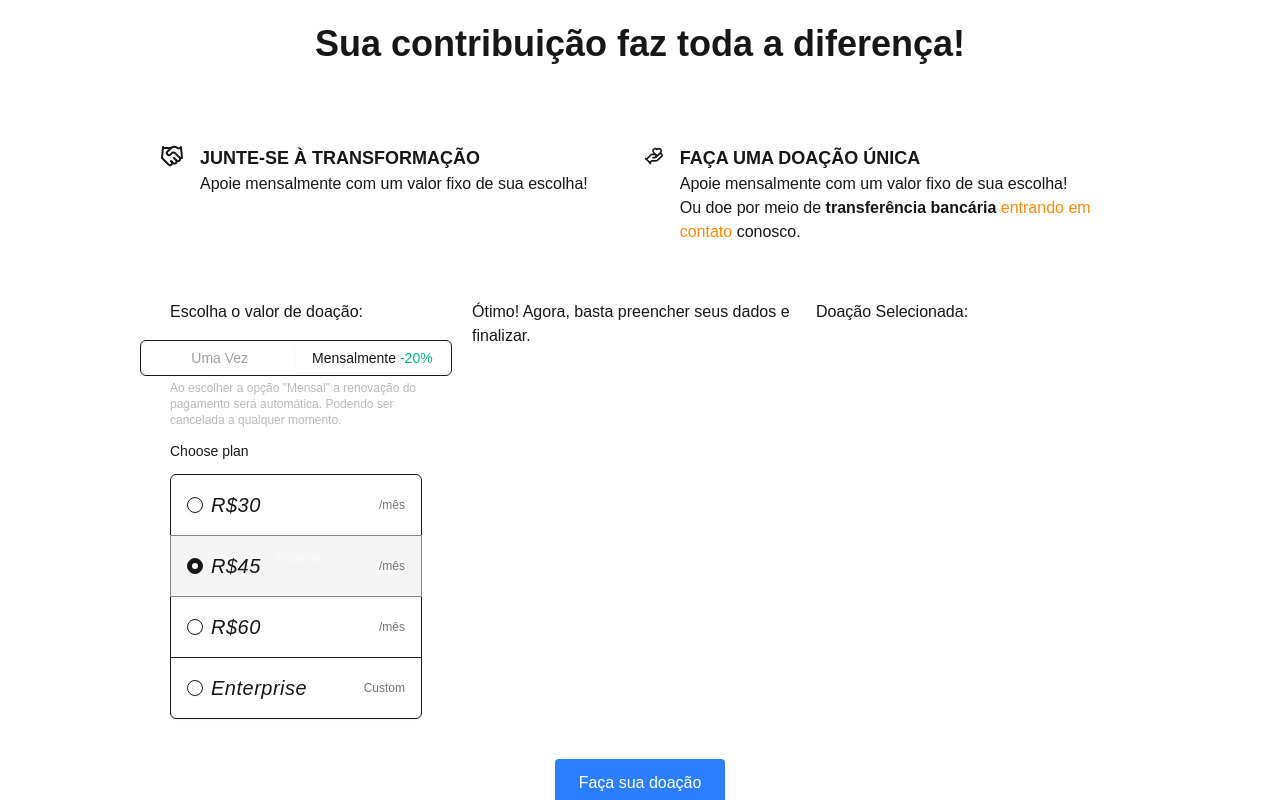
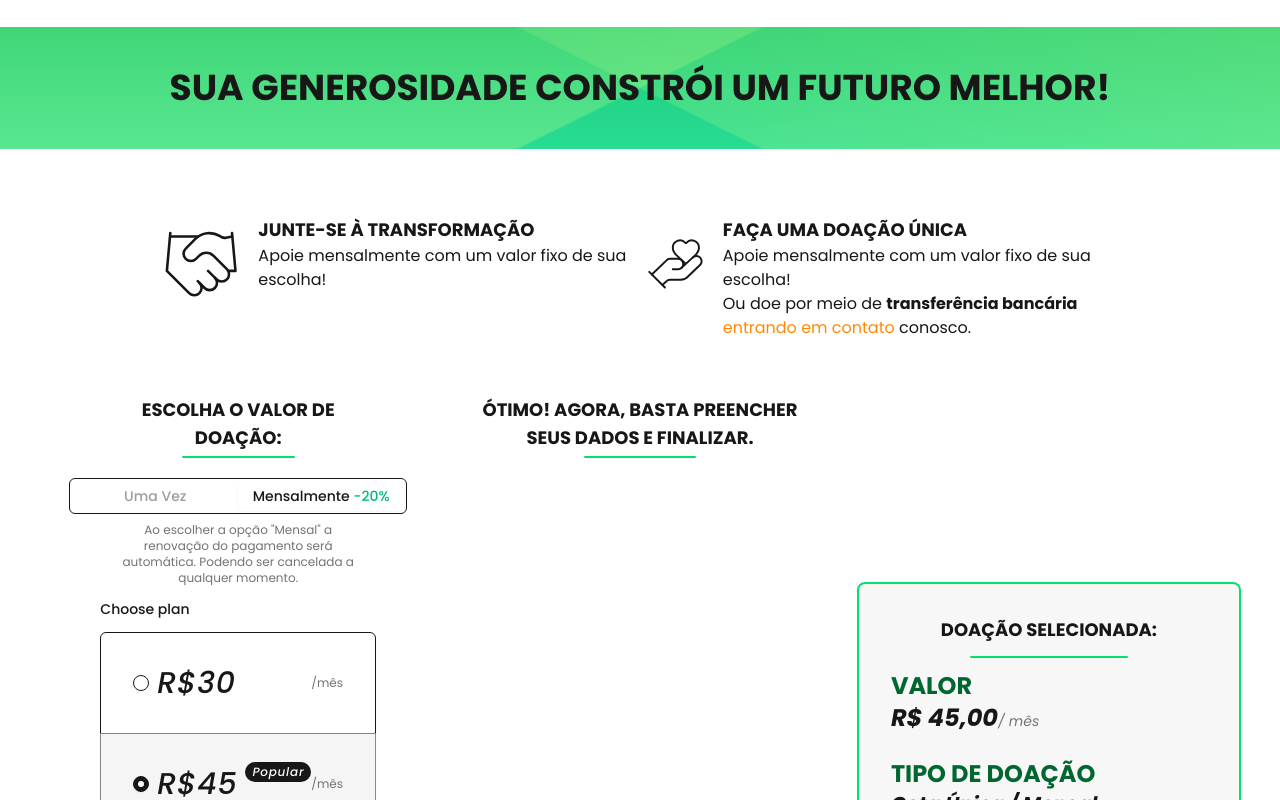
Before and after one commit to Serra-Jr-Engenharia/ProjetoTransformacaoBJJ, a Next.js app: page /doacao in a window 1280 px wide. Shown: the top 800 px of the page. Built offline with nearby package versions, Linux system fonts and the light colour scheme.

Commit message:
feat: donations page

```diff
--- a/src/app/doacao/page.tsx
+++ b/src/app/doacao/page.tsx
@@ -1,46 +1,102 @@
-import React from 'react'
-import { HandshakeIcon, HandHeartIcon } from 'lucide-react'
-import DonationSelector from '@/components/ui/DonationSelector'
+import React from "react";
+import { HandshakeIcon, HandHeartIcon } from "lucide-react";
+import DonationSelector from "@/components/ui/DonationSelector";
+import DonationHeroBG_URL from "@/../public/donation-hero.svg";
+import Image from "next/image";
 
 function Doacao() {
   return (
     <main className="flex min-h-screen flex-col items-center justify-between bg-background">
       <div className="flex flex-col items-center justify-center w-full min-h-screen gap-6">
-            <h1 className="text-4xl font-bold mb-4 py-6">Sua contribuição faz toda a diferença!</h1>
+        <div className="w-full h-44 flex items-center justify-center">
+          <Image alt="" src={DonationHeroBG_URL} className="absolute " />
+          <h1 className="text-4xl font-bold uppercase font-poppins w-full text-center z-1">
+            Sua generosidade constrói um futuro melhor!
+          </h1>
+        </div>
 
         <div id="info-container" className="w-3/4 grid grid-cols-2 gap-2 my-4">
           <div className="flex flex-row gap-4">
-                    <HandshakeIcon />
+            <HandshakeIcon size={96} absoluteStrokeWidth strokeWidth={3} />
             <div className="">
-                        <h3 className="uppercase font-bold text-lg">Junte-se à Transformação</h3>
+              <h3 className="uppercase font-bold text-lg">
+                Junte-se à Transformação
+              </h3>
               Apoie mensalmente com um valor fixo de sua escolha!
             </div>
           </div>
           <div className="flex flex-row gap-4">
-                    <HandHeartIcon />
+            <HandHeartIcon size={96} absoluteStrokeWidth strokeWidth={3} />
             <div className="">
-                        <h3 className="uppercase font-bold text-lg">Faça uma doação única</h3>
-                        Apoie mensalmente com um valor fixo de sua escolha!<br />
-                        Ou doe por meio de <strong>transferência bancária</strong> <span className="text-orange-400">entrando em contato</span> conosco.
+              <h3 className="uppercase font-bold text-lg">
+                Faça uma doação única
+              </h3>
+              Apoie mensalmente com um valor fixo de sua escolha!
+              <br />
+              Ou doe por meio de <strong>transferência bancária</strong>{" "}
+              <span className="text-orange-400">entrando em contato</span>{" "}
+              conosco.
             </div>
           </div>
         </div>
 
-            <div id="donation-container" className="grid grid-cols-3 gap-2 grid-rows-1 w-4/5 min-h-12">
-                <div className="min-h-48 py-4 bg-card flex items-center justify-center flex-col">
-                    <h3 className='text-left w-3/4'>Escolha o valor de doação:</h3>
+        <div
+          id="donation-container"
+          className="grid grid-cols-3 gap-8 grid-rows-1 w-11/12 min-h-12"
+        >
+          <div
+            id="donation-amount"
+            className="min-h-48 p-4 rounded-lg flex items-center justify-center flex-col"
+          >
+            <h3 className="text-center w-3/4 uppercase font-bold text-lg">
+              Escolha o valor de doação:
+            </h3>
+            <hr className="bg-green-400 w-1/3 h-0.5 my-1 rounded-full border-0" />
             <DonationSelector />
           </div>
-                <div className="min-h-48 py-4 bg-card">Ótimo! Agora, basta preencher  seus dados e finalizar.</div>
-                <div className="min-h-48 py-4 bg-card">Doação Selecionada:</div>
+
+          <div
+            id="info-form"
+            className="min-h-48 p-4 rounded-lg flex items-center justify-start flex-col"
+          >
+            <h3 className="text-center w-full uppercase font-bold text-lg">
+              Ótimo! Agora, basta preencher seus dados e finalizar.
+            </h3>
+            <hr className="bg-green-400 w-1/3 h-0.5 my-1 rounded-full border-0" />
           </div>
 
-            <a href="https://example.com/donate" className="px-6 py-3 bg-blue-500 text-white rounded hover:bg-blue-600">
-            Faça sua doação
-            </a>
+          <div id="donation-summary" className="m-auto">
+            <div className="p-8 w-96 bg-card rounded-lg flex items-center justify-start gap-2 flex-col border-2 border-green-400">
+              <h3 className="text-center w-full uppercase font-bold text-lg">
+                Doação Selecionada:
+              </h3>
+
+              <hr className="bg-green-400 w-1/2 h-0.5 my-1 rounded-full border-0" />
+
+              <div className="w-full">
+                <span className="w-full text-green-800 font-bold text-2xl uppercase">
+                  Valor
+                </span>
+                <p className="w-full italic">
+                  <span className="text-2xl font-bold">R$ 45,00</span>
+                  <span className="text-sm text-muted-foreground">/ mês</span>
+                </p>
+              </div>
+
+              <div className="w-full mt-4">
+                <span className="w-full text-green-800 font-bold text-2xl uppercase">
+                  Tipo de Doação
+                </span>
+                <p className="text-xl italic font-bold w-full">
+                  Cota Única / Mensal
+                </p>
+              </div>
+            </div>
+          </div>
+        </div>
       </div>
     </main>
-  )
+  );
 }
 
-export default Doacao
+export default Doacao;
--- a/src/app/globals.css
+++ b/src/app/globals.css
@@ -1,5 +1,5 @@
+@import url("https://fonts.googleapis.com/css2?family=Poppins:ital,wght@0,100;0,200;0,300;0,400;0,500;0,600;0,700;0,800;0,900;1,100;1,200;1,300;1,400;1,500;1,600;1,700;1,800;1,900&display=swap");
 @import "tailwindcss";
-
 
 :root {
   --background: #ffffff;
@@ -7,6 +7,7 @@
 }
 
 @theme inline {
+  --font-sans: "Poppins", sans-serif;
   --color-background: var(--background);
   --color-foreground: var(--foreground);
   --color-card: hsl(var(--card));
@@ -27,7 +28,7 @@
   --font-mono: var(--font-geist-mono);
 }
 
-@media (prefers-color-scheme: dark) {
+/* @media (prefers-color-scheme: dark) {
   :root {
     --background: #0a0a0a;
     --foreground: #ededed;
@@ -61,21 +62,20 @@
     --sidebar-accent-foreground: 240 4.8% 95.9%;
     --sidebar-border: 240 3.7% 15.9%;
     --sidebar-ring: 217.2 91.2% 59.8%;
-
   }
-}
+} */
 
 body {
   background: var(--background);
   color: var(--foreground);
-  font-family: Arial, Helvetica, sans-serif;
+  font-family: Poppins, sans-serif;
 }
 
 @layer base {
   :root {
     --background: 0 0% 100%;
     --foreground: 0 0% 3.9%;
-    --card: 0 0% 100%;
+    --card: 0 0% 97%;
     --card-foreground: 0 0% 3.9%;
     --popover: 0 0% 100%;
     --popover-foreground: 0 0% 3.9%;
@@ -105,6 +105,6 @@ body {
     --sidebar-accent: 240 4.8% 95.9%;
     --sidebar-accent-foreground: 240 5.9% 10%;
     --sidebar-border: 220 13% 91%;
-    --sidebar-ring: 217.2 91.2% 59.8%;  }
-  .dark {
-        }}
+    --sidebar-ring: 217.2 91.2% 59.8%;
+  }
+}
--- a/src/components/ui/DonationSelector.tsx
+++ b/src/components/ui/DonationSelector.tsx
@@ -12,13 +12,14 @@ export default function Component() {
     { value: "1", label: "R$30", price: "/mês" },
     { value: "2", label: "R$45", price: "/mês" },
     { value: "3", label: "R$60", price: "/mês" },
-    { value: "4", label: "Enterprise", price: "Custom" },
+    // TODO: Add Origin UI "Number input with chevrons" if price is 'Custom'
+    { value: "4", label: "R$ ?", price: "Custom" },
   ];
 
   return (
     <>
       <PaymentTypeSelector />
-      <span  className="w-3/4 text-muted-foreground/50 text-xs mb-4 mt-1 leading-4">
+      <span className="w-3/4 text-center text-muted-foreground text-xs mb-4 mt-2 leading-4">
         Ao escolher a opção "Mensal" a renovação do pagamento será automática.
         Podendo ser cancelada a qualquer momento.
       </span>
@@ -33,7 +34,7 @@ export default function Component() {
           {items.map((item) => (
             <div
               key={`${id}-${item.value}`}
-              className="border-input has-data-[state=checked]:border-primary/50 has-data-[state=checked]:bg-accent relative flex flex-col gap-4 border p-4 outline-none first:rounded-t-md last:rounded-b-md has-data-[state=checked]:z-10"
+              className="border-input has-data-[state=checked]:border-primary/50 has-data-[state=checked]:bg-accent relative flex flex-col gap-4 border p-8 outline-none first:rounded-t-md last:rounded-b-md has-data-[state=checked]:z-10"
             >
               <div className="flex items-center justify-between">
                 <div className="flex items-center gap-2">
@@ -44,12 +45,12 @@ export default function Component() {
                     aria-describedby={`${`${id}-${item.value}`}-price`}
                   />
                   <Label
-                    className="inline-flex items-start text-xl italic font-medium tracking-wide"
+                    className="inline-flex items-start text-3xl italic font-medium tracking-wide"
                     htmlFor={`${id}-${item.value}`}
                   >
                     {item.label}
                     {item.value === "2" && (
-                      <Badge className="ms-2 bg-accent -mt-1">Popular</Badge>
+                      <Badge className="ms-2 -mt-1">Popular</Badge>
                     )}
                   </Label>
                 </div>
```
Also changed, not shown: src/components/ui/PaymentTypeSelector.tsx (+7 -6 lines), src/components/ui/radio-group.tsx (+7 -7 lines), public/donation-hero.svg (added). Lines whose indentation alone changed are shown as unchanged.
